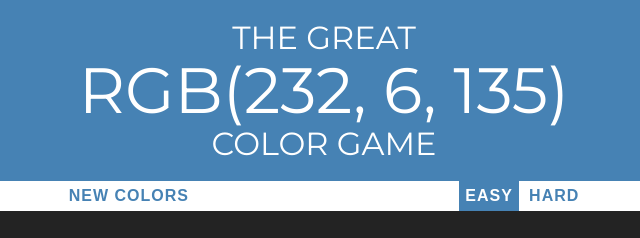
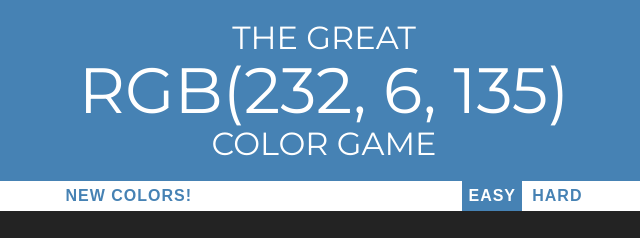
Before and after one commit to Kinjalrk2k/RGB-Color-Game, a plain HTML site: page index.html in a window 1280 px wide. Both pictures are taken after a click on the button "EASY". Shown: the top 238 px of the page, 316-956 px from the left. Drawn offline with Linux system fonts and the light colour scheme.

Commit message:
Minor bug fix

```diff
--- a/index.html
+++ b/index.html
@@ -19,7 +19,7 @@
       Color Game
     </h1>
     <div id="stripe">
-      <button id="reset">New Colors</button>
+      <button id="reset">New Colors!</button>
       <span id="message"></span>
       <button id="easyBtn">Easy</button>
       <button id="hardBtn" class="selected">Hard</button>
--- a/script.js
+++ b/script.js
@@ -81,6 +81,7 @@ resetButt.addEventListener("click", function () {
   }
   h1.style.backgroundColor = "steelblue";
   message.textContent = ""
+  resetButt.textContent = "New Colors!"
 });
 
 easyButt.addEventListener("click", function () {
@@ -98,6 +99,7 @@ easyButt.addEventListener("click", function () {
     }
   }
   h1.style.backgroundColor = "steelblue";
+  resetButt.textContent = "New Colors!"
 });
 
 hardButt.addEventListener("click", function () {
@@ -112,4 +114,5 @@ hardButt.addEventListener("click", function () {
     squares[i].style.display = "block";
   }
   h1.style.backgroundColor = "steelblue";
+  resetButt.textContent = "New Colors!"
 });
```
